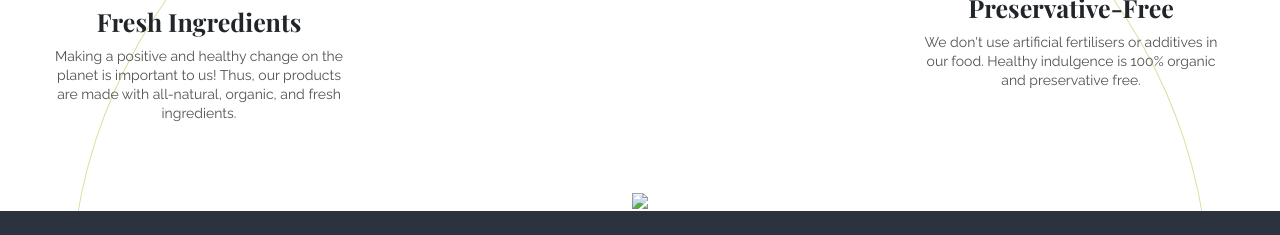
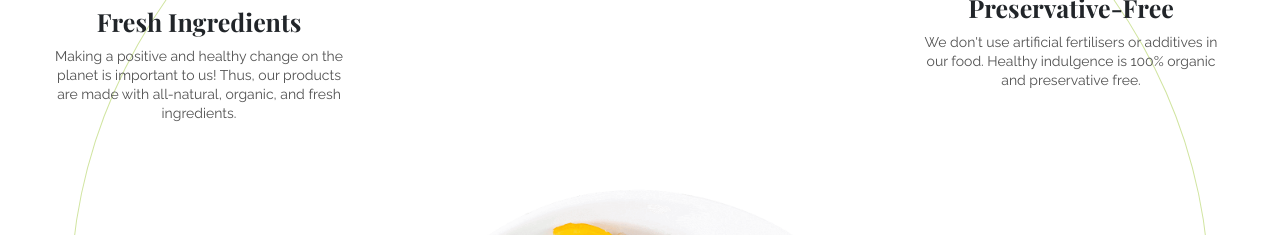
Before and after one commit to arma2302/Healthy-Indulgence, a plain HTML site: page index.html in a window 1280 px wide. Shown: the part 1132-1367 px from the top of the page. Drawn offline with nearby package versions, Linux system fonts and the light colour scheme; the site is published under a folder, as on GitHub Pages, so addresses that start at the root find nothing.

Commit message:
Update index.html

```diff
--- a/index.html
+++ b/index.html
@@ -357,7 +357,7 @@
         </div>
         <div class="benifit-img">
           <img
-            src="/assets/img/benefits-of-healthy-food.png"
+            src="assets/img/benefits-of-healthy-food.png"
             class="img-fluid"
           />
         </div>
```
